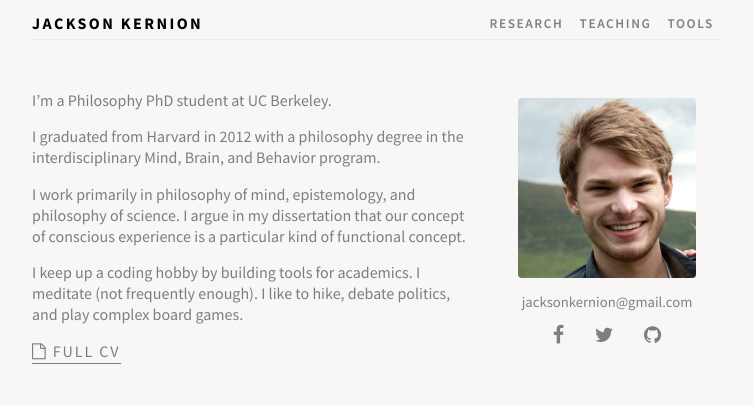
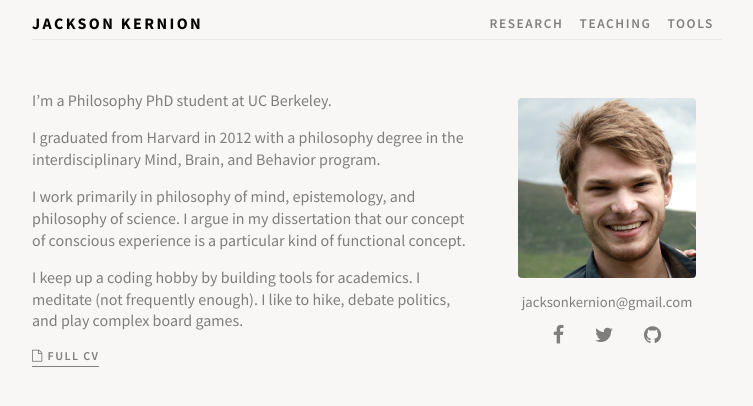
Before and after one commit to jacksonkernion/jacksonkernion.github.io, a Jekyll site: the page built from index.md, in a window 1280 px wide. Shown: the top 406 px of the page, without its empty margins (263-1016 px from the left). Built offline with Jekyll 4.4.1, drawn with Linux system fonts in a browser that asks for light colours; nearby versions of some CDN libraries; our own code applies the rules of GitHub Pages for plain Markdown files.

Commit message:
CSS update

```diff
--- a/assets/stylesheets/style.css
+++ b/assets/stylesheets/style.css
@@ -43,12 +43,12 @@
 
 p{
 	font-size: 12pt;
-	color: #7F7D7D;
-	line-height: 1.4;
+	color: #7F7E7D;
+	line-height: 1.35;
 }
 
 a{
-	color: #7F7D7D;
+	color: #7F7E7D;
 	text-decoration: none;
 }
 
@@ -110,7 +110,7 @@
 	margin-bottom: 1rem;
 }
 
-/* Deafault Page Elements */
+/* Default Page Elements */
 
 .about-container{
 	color: #7F7F7F;
@@ -131,10 +131,7 @@
 }
 
 .short-bio p{
-	font-size: 12pt;
-	color: #7F7D7D;
-	font-weight: 400;
-	line-height: 1.3;
+
 }
 
 .email{
```
